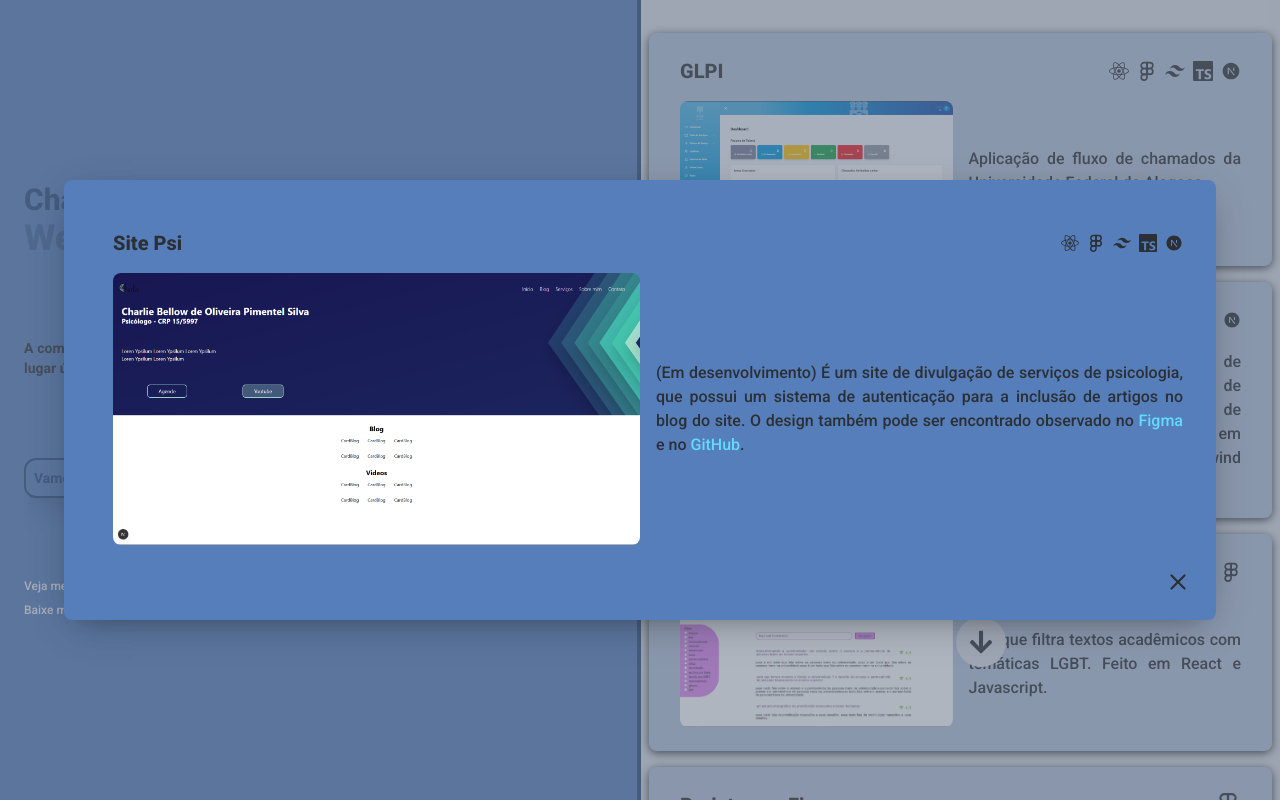
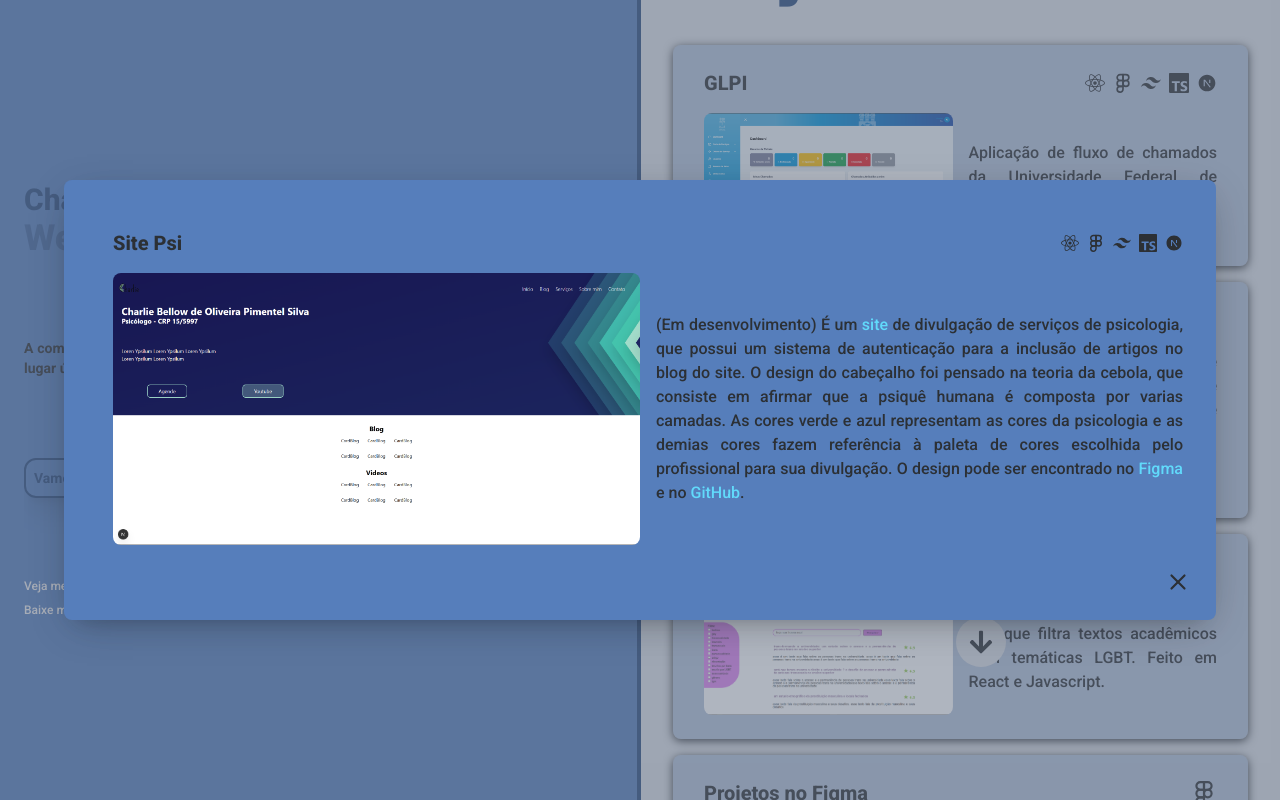
Before and after one commit to CharlieBellow/portfolio, a React (Vite) app: page / in a window 1280 px wide. Both pictures are taken after a click on the button 960 px from the left and 400 px from the top of the page. Built offline with nearby package versions, Linux system fonts and the light colour scheme.

Commit message:
style fix layout

```diff
--- a/src/components/Projects.tsx
+++ b/src/components/Projects.tsx
@@ -9,7 +9,7 @@ export default function Projects() {
   return (
     <div className="flex flex-col gap-8">
       <Title title="Projetos" />
-      <div className="m-2 grid xl:grid-cols-1 lg:grid-cols-1 gap-4 ">
+      <div className="m-2 grid xl:grid-cols-1 lg:grid-cols-1 gap-4 px-6">
         <Glpi />
         <SitePsi />
         <Repositorio />
--- a/src/components/projectCards/SitePsi.tsx
+++ b/src/components/projectCards/SitePsi.tsx
@@ -32,10 +32,16 @@ export default function SitePsi() {
         <Card
           description={
             <>
-              (Em desenvolvimento) É um site de divulgação de serviços de
+              (Em desenvolvimento) É um <a
+                target="_blank"
+                href="#"
+                className=" text-action hover:underline"
+              >
+                site
+              </a> de divulgação de serviços de
               psicologia, que possui um sistema de autenticação para a inclusão
-              de artigos no blog do site. O design também pode ser encontrado
-              observado no{" "}
+              de artigos no blog do site. O design do cabeçalho foi pensado na teoria da cebola, que consiste em afirmar que a psiquê humana é composta por varias camadas. As cores verde e azul representam as cores da psicologia e as demias cores fazem referência à paleta de cores escolhida pelo profissional para sua divulgação. O design pode ser
+              encontrado no{" "}
               <a
                 target="_blank"
                 href="https://www.figma.com/design/fv5QC1HsMNAvJwflgR6RL1/Portif%C3%B3lio?node-id=0-1&t=sKcrCAcxQzmpQ5oH-1"
```
Also changed, not shown: src/components/AboutMe.tsx (line endings or trailing spaces).
